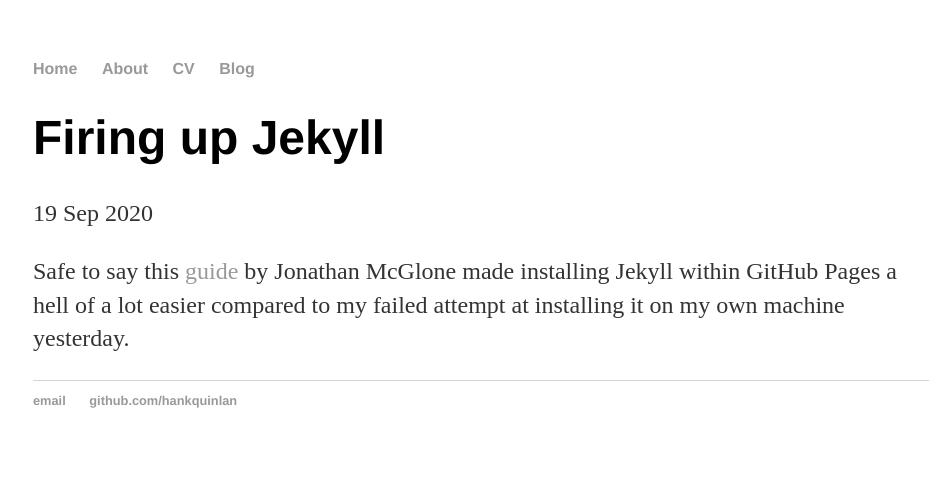
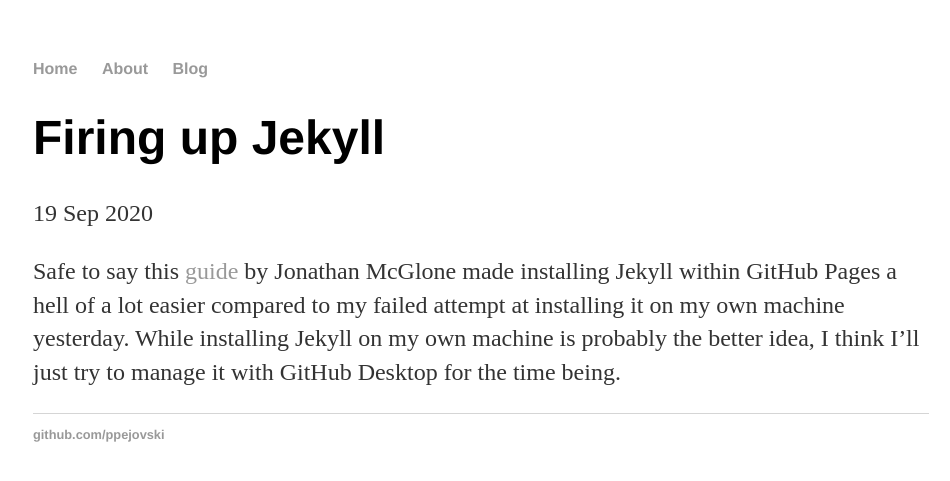
Before and after one commit to ppejovski/ppejovski.github.io, a Jekyll site: the page built from _posts/2020-09-19-firing-up-jekyll.md, in a window 1280 px wide. Shown: the top 481 px of the page, without its empty margins (159-1109 px from the left). Built offline with Jekyll 4.4.1, drawn with Linux system fonts in a browser that asks for light colours.

Commit message:
Numerous updates

```diff
--- a/_layouts/default.html
+++ b/_layouts/default.html
@@ -10,7 +10,6 @@
 	    		<ul>
 	        		<li><a href="/">Home</a></li>
 		        	<li><a href="/about/">About</a></li>
-	        		<li><a href="/cv/">CV</a></li>
 	        		<li><a href="/blog/">Blog</a></li>
 	    		</ul>
 			</nav>
@@ -21,8 +20,7 @@
 			</div><!-- /.container -->
 			<footer>
 	    		<ul>
-	        		<li><a href="mailto:hankquinlanhub@gmail.com">email</a></li>
-	        		<li><a href="https://github.com/hankquinlan">github.com/hankquinlan</a></li>
+	        		<li><a href="https://github.com/ppejovski">github.com/ppejovski</a></li>
 				</ul>
 			</footer>
 		</body>
--- a/_posts/2020-09-19-firing-up-jekyll.md
+++ b/_posts/2020-09-19-firing-up-jekyll.md
@@ -4,4 +4,4 @@
 date: 2020-09-19
 ---
 
-Safe to say this [guide](http://jmcglone.com/guides/github-pages/) by Jonathan McGlone made installing Jekyll within GitHub Pages a hell of a lot easier compared to my failed attempt at installing it on my own machine yesterday.
+Safe to say this [guide](http://jmcglone.com/guides/github-pages/) by Jonathan McGlone made installing Jekyll within GitHub Pages a hell of a lot easier compared to my failed attempt at installing it on my own machine yesterday. While installing Jekyll on my own machine is probably the better idea, I think I'll just try to manage it with GitHub Desktop for the time being.
--- a/blog/index.html
+++ b/blog/index.html
@@ -1,11 +1,13 @@
 ---
 layout: default
-title: Hank Quinlan's Blog
+title: Phil's Blog
 ---
+	<h1>{{ page.title }}</h1>
 	<ul>
 	  {% for post in site.posts %}
 	    <li>
-	      <a href="{{ post.url }}">{{ post.title }}</a>
+				<span>{{ post.date | date_to_string }}</span> » <a href="{{ post.url }}" title="{{ post.title }}">{{ post.title }}</a>
+<!--	      <a href="{{ post.url }}">{{ post.title }}</a>	-->
 	    </li>
 	  {% endfor %}
 	</ul>
--- a/index.html
+++ b/index.html
@@ -1,8 +1,8 @@
 ---
 layout: default
-title: Hank Quinlan, Horrible Cop
+title: Home Page
 ---
 <div class="blurb">
-	<h1>Hi there, I'm Hank Quinlan!</h1>
-	<p>I'm best known as the horrible cop from <em>A Touch of Evil</em> Don't trust me. <a href="/about">Read more about my life...</a></p>
+	<h1>Hi there, my name is Phil</h1>
+	<p>I'm a certified public accountant based out of NJ that is trying to take a swing at this whole development thing.</p>
 </div><!-- /.blurb -->
```
